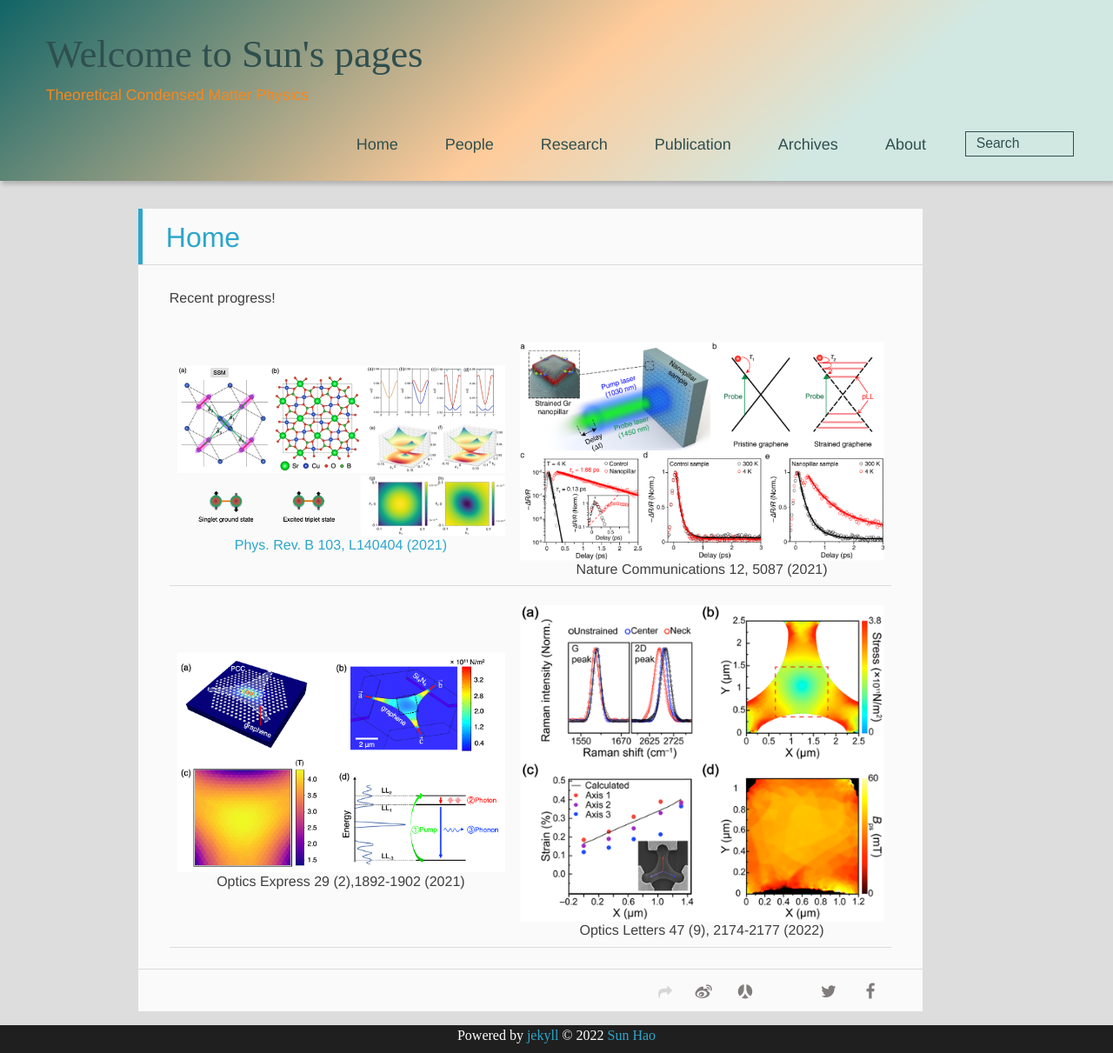
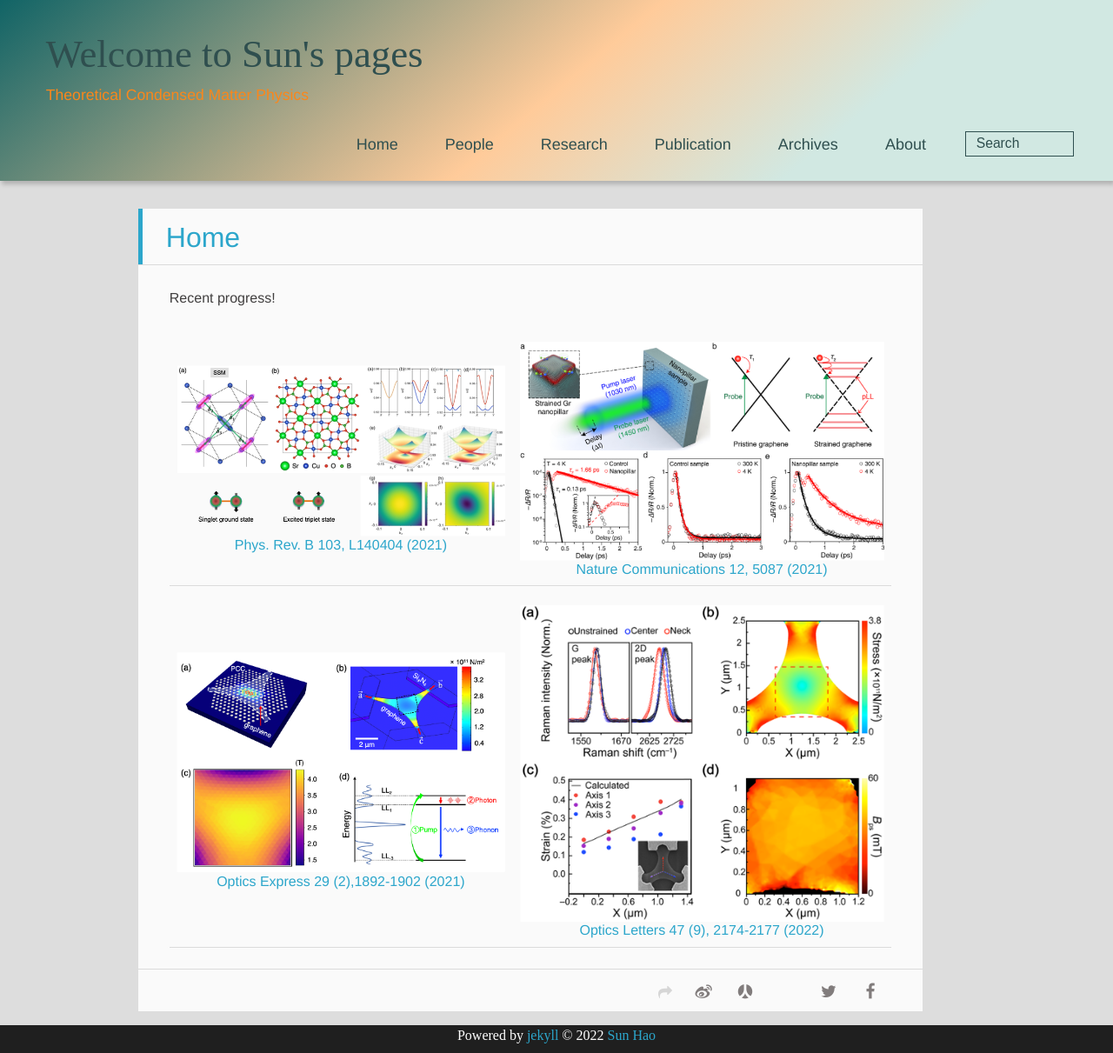
Before and after one commit to sunohao/sunhao_physics, a Jekyll site: the page built from index.html, in a window 1280 px wide. Shown: the whole page at 87% size. Built offline with Jekyll 4.4.1, drawn with Linux system fonts in a browser that asks for light colours; nearby versions of some CDN libraries; some web fonts are replaced; the list of posts is cut into pages by our own code.

Commit message:
Update index.html

```diff
--- a/index.html
+++ b/index.html
@@ -8,12 +8,30 @@ Recent progress!
 
 <table>
 <tr>
-    <td><center><img src="homeimage/ssm1.png"> <a href="https://journals.aps.org/prb/abstract/10.1103/PhysRevB.103.L140404"> Phys. Rev. B 103, L140404 (2021)</a> </center></td>
-    <td><center><img src="homeimage/sg.png"> Nature Communications 12, 5087 (2021) </center></td>
-</tr>
+    <td><center>
+        <img src="homeimage/ssm1.png">
+        <a href="https://doi.org/10.1103/PhysRevB.103.L140404" target="_blank">
+            Phys. Rev. B 103, L140404 (2021)
+        </a>
+    </center></td>
+    <td><center>
+        <img src="homeimage/sg.png"> <a href="https://doi.org/10.1038/s41467-021-25304-0" target="_blank">
+            Nature Communications 12, 5087 (2021)
+        </a>
+    </center></td>
 
 <tr>
-    <td><center><img src="homeimage/gll.png"> Optics Express 29 (2),1892-1902 (2021) </center></td>
-    <td><center><img src="homeimage/sgraman.png"> Optics Letters 47 (9), 2174-2177 (2022) </center></td>
+    <td><center>
+        <img src="homeimage/gll.png">
+        <a href="https://doi.org/10.1364/OE.405922" target="_blank">
+             Optics Express 29 (2),1892-1902 (2021)
+            </a>
+        </center></td>
+    <td><center>
+        <img src="homeimage/sgraman.png">
+        <a href="https://doi.org/10.1364/OL.455569" target="_blank">
+            Optics Letters 47 (9), 2174-2177 (2022)
+        </a>
+        </center></td>
 </tr>
 </table>
```
